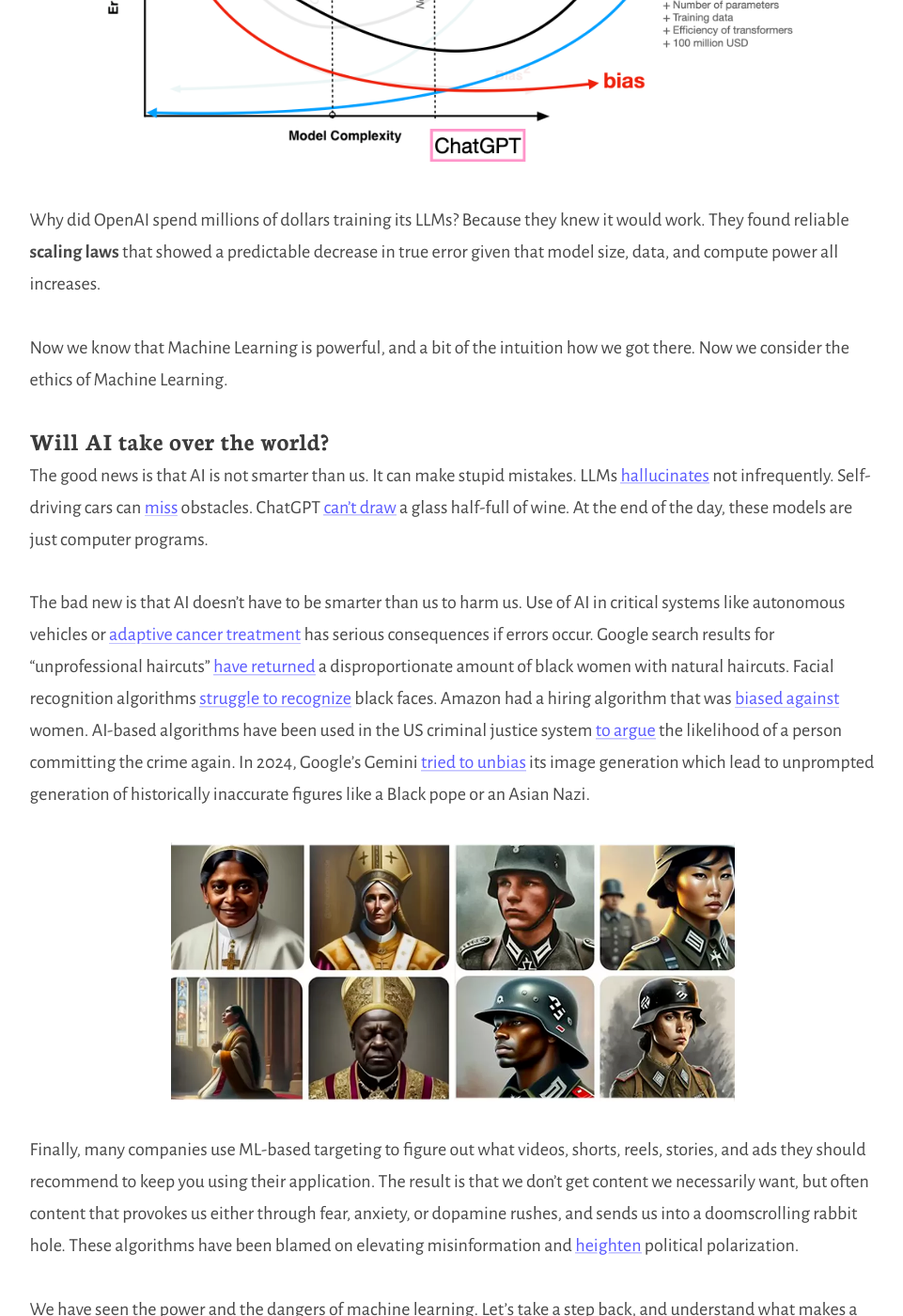
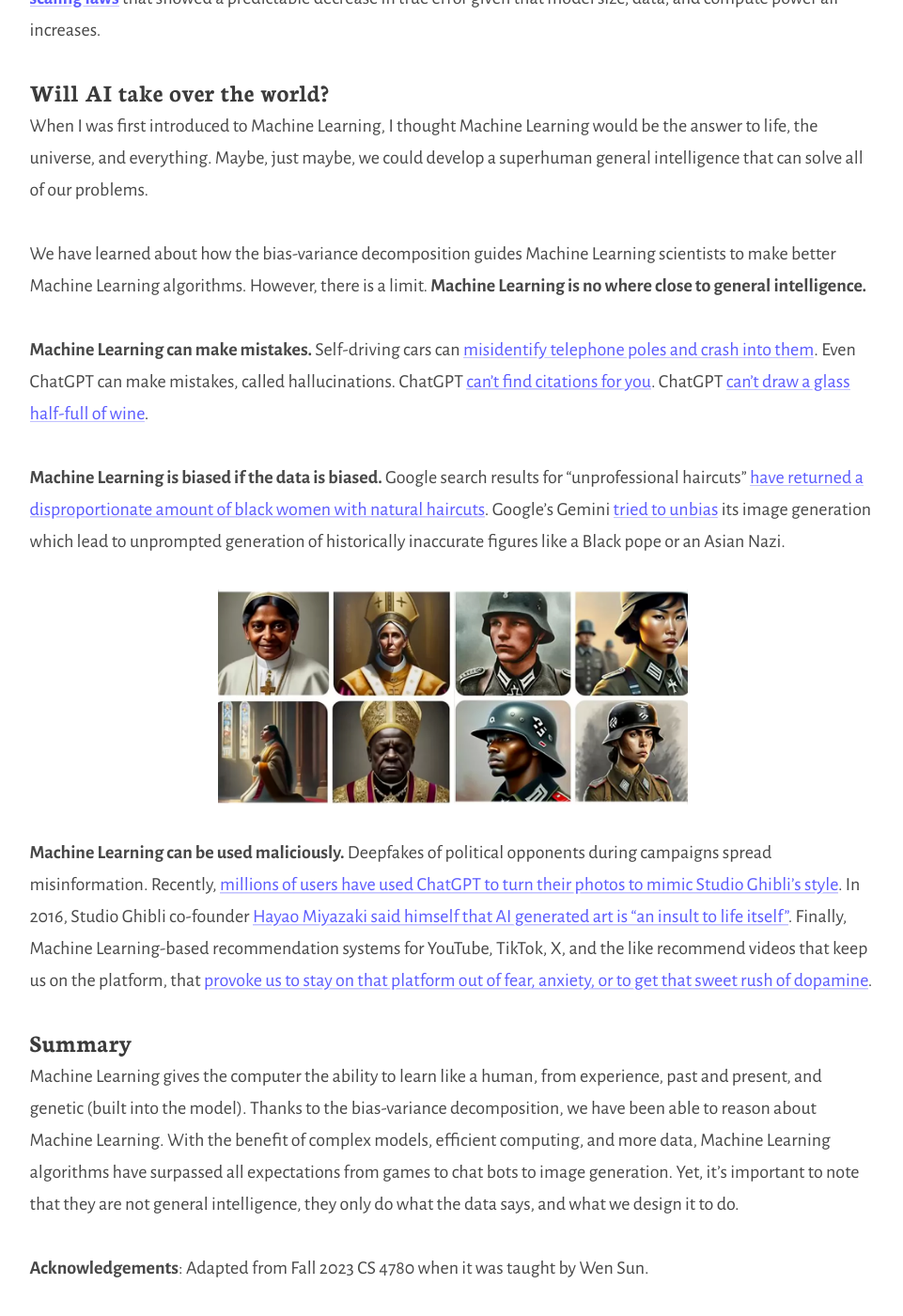
Before and after one commit to Mikonooooo/mikonooooo.github.io, a Jekyll site: the page built from _posts/2025-04-19-ml.md, in a window 1280 px wide and 1400 px high, scrolled down 5616 px. Shown: the whole window at 94% size, without its empty margins (151-1112 px from the left). Built offline with Jekyll 4.4.1, drawn with Linux system fonts in a browser that asks for light colours; our own code applies the rules of GitHub Pages for plain Markdown files; formulas are drawn with MathJax 3; comment, search, counter and statistics services are not loaded; some of the changed text lies outside the part shown.

Commit message:
finish editing ml article

```diff
--- a/_posts/2025-04-19-ml.md
+++ b/_posts/2025-04-19-ml.md
@@ -17,11 +17,11 @@
 
 What makes it easy to learn for a human? **Humans learn from trial and error.** Death after death, we can learn how to maneuver around obstacles, figure out what is dangerous and what it not. **Humans learn from observation.** We can watch our siblings, friends, and streamer play the game and learn from their demonstrations. Finally, **humans learn from habit.** There's some part of our brain from genetics and past experience that tells us it's good to collect coins and not run into the Goombas.
 
-Following [this](https://pytorch.org/tutorials/intermediate/mario_rl_tutorial.html) tutorial, we can train a machine learning model on human demonstrations to play Super Mario Bros:
+From human demonstrations, we can [train a machine learning model to play Super Mario Bros](https://pytorch.org/tutorials/intermediate/mario_rl_tutorial.html){: target="_blank"}:
 
 ![RL agent playing Super Mario Bros.]({{ site.baseurl }}/assets/images/2025-04-19-ml/mario.gif)
 
-In all, **Machine Learning** gives the computer the ability to learn like a human.
+In all, **Machine Learning gives the computer the ability to learn like a human.**
 
 #### Why is it so hot right now?
 
@@ -31,20 +31,20 @@
 
 Beginning around 2010, we started building Machine Learning-based models that were deeper and bigger. In 2012, performance in the [ImageNet](https://machinelearningmastery.com/introduction-to-the-imagenet-large-scale-visual-recognition-challenge-ilsvrc/) competition shot up and surpassed the threshold of what researcher thought was possible for any computer program. Researchers started to get excited about the capabilities of **deep learning**.
 
-In 2016, Google DeepMind's [AlphaGo](https://deepmind.google/research/breakthroughs/alphago/) beats Lee Sedol, one of the best players in Go in a match. In 2022, OpenAI launches [ChatGPT](https://openai.com/index/chatgpt/), a Large-Language Model (LLM) that processes almost every natural language query. ChatGPT gained over 100 million users in 2 months. See below for an example. Following closely are rivals like [Gemini](https://gemini.google.com/app), [LLama](https://www.llama.com/), [Claude](https://www.anthropic.com/claude), and recently [DeepSeek](https://www.deepseek.com/en).
+In 2016, Google DeepMind's [AlphaGo](https://deepmind.google/research/breakthroughs/alphago/){: target="_blank"} beats Lee Sedol, one of the best players in Go in a match. In 2022, OpenAI launches [ChatGPT](https://openai.com/index/chatgpt/){: target="_blank"}, a Large-Language Model (LLM) that processes almost every natural language query. ChatGPT gained over 100 million users in 2 months. See below for an example. Following closely are rivals like [Gemini](https://gemini.google.com/app){: target="_blank"}, [LLama](https://www.llama.com/){: target="_blank"}, [Claude](https://www.anthropic.com/claude){: target="_blank"}, and recently [DeepSeek](https://www.deepseek.com/en){: target="_blank"}.
 
-![ChatGPT example prompt and response.]({{ site.baseurl }}/assets/images/2025-04-19-ml/gpt.png){: width="600"}
+![ChatGPT example prompt and response.]({{ site.baseurl }}/assets/images/2025-04-19-ml/gpt.png){: width="500"}
 
-How have Machine Learning-based algorithms become so good? You might have heard that these models are getting bigger, are training on more data, and are quite expensive to train. But is that it? See the following xkcd comic.
+How have Machine Learning-based algorithms become so good? You might have heard that these models are getting bigger, are training on more data, and are quite expensive to train.
 
-![xkcd comic on machine learning]({{ site.baseurl }}/assets/images/2025-04-19-ml/machine_learning_xkcd.png){: width="400"}
+![xkcd comic on machine learning]({{ site.baseurl }}/assets/images/2025-04-19-ml/machine_learning_xkcd.png){: width="300"}
 
-It shows a common misconception that Machine Learning is all about throwing the latest resources together and seeing if it works. Some part of that is true, but the connotation is that Machine Learning scientists are blind monkeys at work. **I want to break this assumption** and introduce a principled way we can reason about Machine Learning.
+The [xkcd comic](https://xkcd.com/1838/){: target="_blank"} above shows a common misconception that Machine Learning is all about throwing the latest resources together and seeing if it works. Some part of that is true, but the connotation is that Machine Learning scientists are blind monkeys at work. **I want to break this assumption** and introduce a principled way we can reason about Machine Learning.
 
 #### What makes a good Machine Learning algorithm?
 Recall the setting of training a model to play Super Mario Bros. We may have a series of human demonstrations and train a model to replicate that behavior.
 
-![Training Super Mario Bros]({{ site.baseurl }}/assets/images/2025-04-19-ml/training_mario.png){: width="900"}
+![Training Super Mario Bros]({{ site.baseurl }}/assets/images/2025-04-19-ml/training_mario.png){: width="800"}
 
 How can we measure the success of the algorithm? When we let the trained model play the game, we want the computer to complete the levels, avoid death, keep moving to the right, and collect coins and power-ups.
 
@@ -56,40 +56,45 @@
 
 **Bias** is the absolute best error we can achieve if our Machine Learning algorithm is given _unlimited_ data, memory, and compute. In the real world, it's not possible to have unlimited data, memory, and compute. So **variance** is the variation you usually have from the best error due to the limited data, memory, and compute. Typically, bias and variance have a tradeoff: as you increase one you decrease the other.
 
-![bias-variance tradeoff]({{ site.baseurl }}/assets/images/2025-04-19-ml/bv-tradeoff.png){: width="500"}
+![bias-variance tradeoff]({{ site.baseurl }}/assets/images/2025-04-19-ml/bv-tradeoff.png){: width="400"}
 
-Interpret the diagram above there the model complexity increases along the $$x$$-axis and the true error (called total error here) varies with the $$y$$-axis. As model complexity increases, the bias decreases because that complex model can learn how to solve a difficult tasks given enough data, memory, and compute. However, variance increases because it's hard to to find the exact optimal model when it is so complex.
+Interpret the diagram above where the $$x$$-axis is the model complexity and the $$y$$-axis is the true error (called total error here). As model complexity increases, the bias decreases because that complex model can learn how to solve a difficult tasks given enough data, memory, and compute. However, variance increases because it's hard to to find the exact optimal model when it is so complex. This is called **overfitting**.
 
-As model complexity decreases, the bias increases because the model is not powerful enough to solve a difficult task. However, variance decreases because the model is smaller and easier to train to find the optimal model.
+As model complexity decreases, the bias increases because the model is not powerful enough to solve a difficult task. However, variance decreases because the model is smaller and easier to train to find the optimal model. This is called **underfitting**.
 
 #### ChatGPT: A Case Study
 
-Why is ChatGPT such a good chat bot? GPT-4 is around 1 trillion parameters. This is an inconceivable amount. In the 1990s we were studying neural networks with a few hundred parameters, and in the 2010s with a few million parameters. If ChatGPT is so complex, then that explains why bias is so low. But isn't variance large, and wouldn't that make the true error large?
+Why is ChatGPT such a good chat bot? GPT-4 has around 1 trillion parameters. This is an inconceivable amount. In the 1990s we were studying neural networks with a few hundred parameters, and in the 2010s with a few million parameters. Since ChatGPT is complex, then it has low bias. But wouldn't that make the true error large because of variance?
 
-The trick is that we can lower the variance curve. First, ChatGPT is trained on a lot of data, essentially the entire internet. on text across the entire internet. This alleviates the data bottleneck in the variance. Further, ChatGPT takes advantage of a transformer-based architecture that is very efficient when used with Graphics Processing Units (GPUs) and GPT-4 trained over several months, costing over 100 million U.S. dollars. This allieviates the compute and memory-bottleneck in the variance. Thus ChatGPT pushes the variance curve down to look like this:
+The trick is that we can lower the variance curve. First, ChatGPT is **trained on a lot of data**, essentially on text across the entire internet. This alleviates the data bottleneck in the variance. Further, ChatGPT takes advantage of a **transformer-based architecture** that is very efficient when used with Graphics Processing Units (GPUs) and GPT-4 **trained over several months**, costing over 100 million U.S. dollars. This alleviates the compute and memory-bottleneck in the variance. Thus ChatGPT pushes the variance curve down to look like this:
 
-![bias-variance tradeoff of ChatGPT]({{ site.baseurl }}/assets/images/2025-04-19-ml/bias-variance-gpt.png){: width="750"}
+![bias-variance tradeoff of ChatGPT]({{ site.baseurl }}/assets/images/2025-04-19-ml/bias-variance-gpt.png){: width="600"}
 
-Why did OpenAI spend millions of dollars training its LLMs? Because they knew it would work. They found reliable **scaling laws** that showed a predictable decrease in true error given that model size, data, and compute power all increases.
-
-Now we know that Machine Learning is powerful, and a bit of the intuition how we got there. Now we consider the ethics of Machine Learning.
+Why did OpenAI spend millions of dollars training its LLMs? Because they knew it would work. They found reliable [**scaling laws**](https://arxiv.org/pdf/2001.08361){: target="_blank"} that showed a predictable decrease in true error given that model size, data, and compute power all increases.
 
 #### Will AI take over the world?
 
-The good news is that AI is not smarter than us. It can make stupid mistakes. LLMs [hallucinates](https://www.evidentlyai.com/blog/llm-hallucination-examples) not infrequently. Self-driving cars can [miss](https://www.traffictechnologytoday.com/news/autonomous-vehicles/waymo-issues-recall-for-672-autonomous-vehicles-after-pole-collision.html) obstacles. ChatGPT [can't draw](https://www.youtube.com/watch?v=160F8F8mXlo) a glass half-full of wine. At the end of the day, these models are just computer programs.
+When I was first introduced to Machine Learning, I thought Machine Learning would be the answer to life, the universe, and everything. Maybe, just maybe, we could develop a superhuman general intelligence that can solve all of our problems.
 
-The bad new is that AI doesn't have to be smarter than us to harm us. Use of AI in critical systems like autonomous vehicles or [adaptive cancer treatment](https://www.moffitt.org/newsroom/news-releases/moffitt-study-shows-ai-boosts-efficacy-of-cancer-treatment-but-doctors-remain-key) has serious consequences if errors occur.  Google search results for "unprofessional haircuts" [have returned](http://theguardian.com/technology/2016/apr/08/does-google-unprofessional-hair-results-prove-algorithms-racist-) a disproportionate amount of black women with natural haircuts. Facial recognition algorithms [struggle to recognize](https://www.wired.com/story/best-algorithms-struggle-recognize-black-faces-equally/) black faces. Amazon had a hiring algorithm that was [biased against](https://www.ml.cmu.edu/news/news-archive/2016-2020/2018/october/amazon-scraps-secret-artificial-intelligence-recruiting-engine-that-showed-biases-against-women.html) women. AI-based algorithms have been used in the US criminal justice system [to argue](https://www.technologyreview.com/2019/01/21/137783/algorithms-criminal-justice-ai/) the likelihood of a person committing the crime again. In 2024, Google's Gemini [tried to unbias](https://reason.com/2024/05/28/the-great-black-pope-and-asian-nazi-debacle-of-2024/) its image generation which lead to unprompted generation of historically inaccurate figures like a Black pope or an Asian Nazi.
+We have learned about how the bias-variance decomposition guides Machine Learning scientists to make better Machine Learning algorithms. However, there is a limit. **Machine Learning is no where close to general intelligence.**
 
-![Unbiased-biased Gemini]({{ site.baseurl }}/assets/images/2025-04-19-ml/unbias-gemini.png){: width="600"}
+**Machine Learning can make mistakes.** Self-driving cars can [misidentify telephone poles and crash into them](https://www.cnn.com/2024/06/13/business/waymo-recalls-driverless-cars-poles/index.html){: target="_blank"}. Even ChatGPT can make mistakes, called hallucinations. ChatGPT [can't find citations for you](https://www.amjmed.com/article/S0002-9343(23)00401-1/fulltext){: target="_blank"}. ChatGPT [can't draw a glass half-full of wine](https://www.youtube.com/watch?v=160F8F8mXlo){: target="_blank"}.
 
-Finally, many companies use ML-based targeting to figure out what videos, shorts, reels, stories, and ads they should recommend to keep you using their application. The result is that we don't get content we necessarily want, but often content that provokes us either through fear, anxiety, or dopamine rushes, and sends us into a doomscrolling rabbit hole. These algorithms have been blamed on elevating misinformation and [heighten](https://www.npr.org/2023/07/27/1190383104/new-study-shows-just-how-facebooks-algorithm-shapes-conservative-and-liberal-bub) political polarization.
+**Machine Learning is biased if the data is biased.** Google search results for "unprofessional haircuts" [have returned a disproportionate amount of black women with natural haircuts](http://theguardian.com/technology/2016/apr/08/does-google-unprofessional-hair-results-prove-algorithms-racist-){: target="_blank"}. Google's Gemini [tried to unbias](https://reason.com/2024/05/28/the-great-black-pope-and-asian-nazi-debacle-of-2024/){: target="_blank"} its image generation which lead to unprompted generation of historically inaccurate figures like a Black pope or an Asian Nazi.
 
-We have seen the power and the dangers of machine learning. Let's take a step back, and understand what makes a machine learning algorithm.
+![Unbiased-biased Gemini]({{ site.baseurl }}/assets/images/2025-04-19-ml/unbias-gemini.png){: width="500"}
 
+**Machine Learning can be used maliciously.** Deepfakes of political opponents during campaigns spread misinformation. Recently, [millions of users have used ChatGPT to turn their photos to mimic Studio Ghibli's style](https://www.cnn.com/2025/03/27/style/chatgpt-studio-ghibli-ai-images-intl-hnk/index.html){: target="_blank"}. In 2016, Studio Ghibli co-founder [Hayao Miyazaki said himself that AI generated art is "an insult to life itself"](https://www.youtube.com/watch?v=ngZ0K3lWKRc){: target="_blank"}. Finally, Machine Learning-based recommendation systems for YouTube, TikTok, X, and the like recommend videos that keep us on the platform, that [provoke us to stay on that platform out of fear, anxiety, or to get that sweet rush of dopamine](https://www.health.harvard.edu/mind-and-mood/doomscrolling-dangers){: target="_blank"}.
 
 #### Summary
-Machine Learning gives the computer the ability to learn from the data without being explicitly programmed. While has become extremely popular and powerful, we have to be careful about fairness, bias and how we use ML. Finally, the bias-variance decomposition gives us a principled way to evaluate machine learning algorithms.
 
-_**Acknowledgements**: the first half of the article is taken directly from [CS 4780 Introduction to Machine Learning](https://www.cs.cornell.edu/courses/cs4780/2023fa/){: target="_blank"}. The history and certain areas are inspired by [CS 4782 Introduction to Deep Learning](https://www.cs.cornell.edu/courses/cs4782/2025sp/){: target="_blank"}._
+Machine Learning gives the computer the ability to learn like a human, from experience, past and present, and genetic (built into the model). Thanks to the bias-variance decomposition, we have been able to reason about Machine Learning. With the benefit of complex models, efficient computing, and more data, Machine Learning algorithms have surpassed all expectations from games to chat bots to image generation. Yet, it's important to note that they are not general intelligence, they only do what the data says, and what we design it to do.
 
-_**Links**: This article is adapted from a class for Splash @ Cornell. Follow along with slides [here]({{ site.baseurl }}/assets/slides/how-to-reason-ml.pdf){: target="_blank"}._ See original version of article [here]({{ site.baseurl }}/page/understanding-machine-learning/).
+**Acknowledgements**: Adapted from Fall 2023 CS 4780 when it was taught by Wen Sun.
+
+1. [CS 4780 Introduction to Machine Learning @ Cornell](https://www.cs.cornell.edu/courses/cs4780/2023fa/){: target="_blank"}
+1. [CS 4782 Introduction to Deep Learning @ Cornell](https://www.cs.cornell.edu/courses/cs4782/2025sp/){: target="_blank"}
+1. [You are a better writer than AI. (Yes, you.) by ](https://www.youtube.com/watch?v=V5wLQ-8eyQI)
+1. [Why Can’t ChatGPT Draw a Full Glass of Wine? by Alex O'Connor](https://youtu.be/160F8F8mXlo?si=Lj8P6WbSmWJxTedz){: target="_blank"}
+1. [The Bias-Variance Tradeoff by Jared Wilber & Brent Werness](https://mlu-explain.github.io/bias-variance/){: target="_blank"}
+1. [Spring 2025 Splash @ Cornell Slides]({{ site.baseurl }}/assets/slides/how-to-reason-ml.pdf){: target="_blank"}
```
